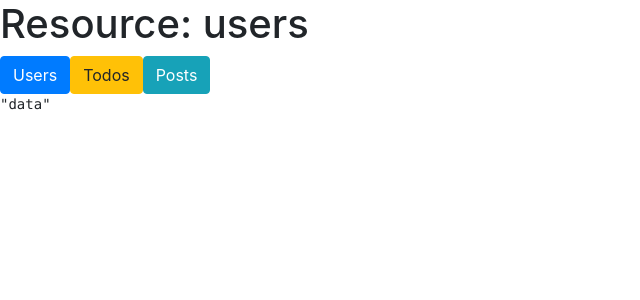
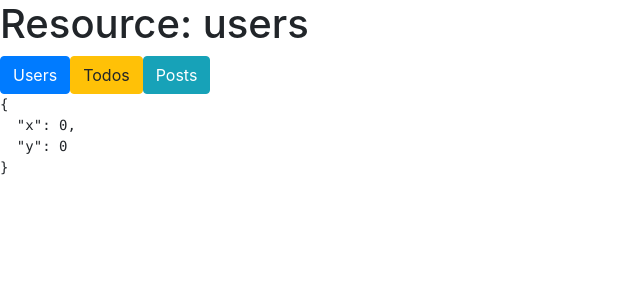
Before and after one commit to HellyZ/react-hooks, a React (Create React App) app: page / in a window 1280 px wide. Shown: the top 300 px of the page, without its empty margins (0-640 px from the left). Built offline with nearby package versions, Linux system fonts and the light colour scheme; no server answers.

Commit message:
useEffect mousemove listener

```diff
--- a/src/App.js
+++ b/src/App.js
@@ -3,6 +3,9 @@ import React, {useState, useEffect} from 'react';
 function App() {
   const [type, setType] = useState('users');
   const [data, setData] = useState('data');
+  const [pos, setPos] = useState({
+    x:0, y: 0
+  })
   // useEffect(() => {
   //   console.log('render');
   // })
@@ -13,8 +16,22 @@ function App() {
       .then(json => setData(json))
   }, [type]); //rerender if type was changed
 
+  const mouseMoveHandler = event => {
+    setPos({
+      x: event.clientX,
+      y: event.clientY
+    })
+  }
+
   useEffect(() => {
     console.log('ComponentDidMount')
+
+    window.addEventListener('mousemove', mouseMoveHandler)
+
+    return () => {
+      window.removeEventListener('mousemove', mouseMoveHandler)
+    }
+
   }, [])
 
   return (
@@ -25,7 +42,8 @@ function App() {
       <button class="btn btn-warning" onClick={()=> setType('todos')}>Todos</button>
       <button class="btn btn-info" onClick={()=> setType('posts')}>Posts</button>
 
-      <pre>{JSON.stringify(data, null, 2)}</pre>
+      {/* <pre>{JSON.stringify(data, null, 2)}</pre> */}
+      <pre>{JSON.stringify(pos, null, 2)}</pre>
 
     </div>
   );
```
